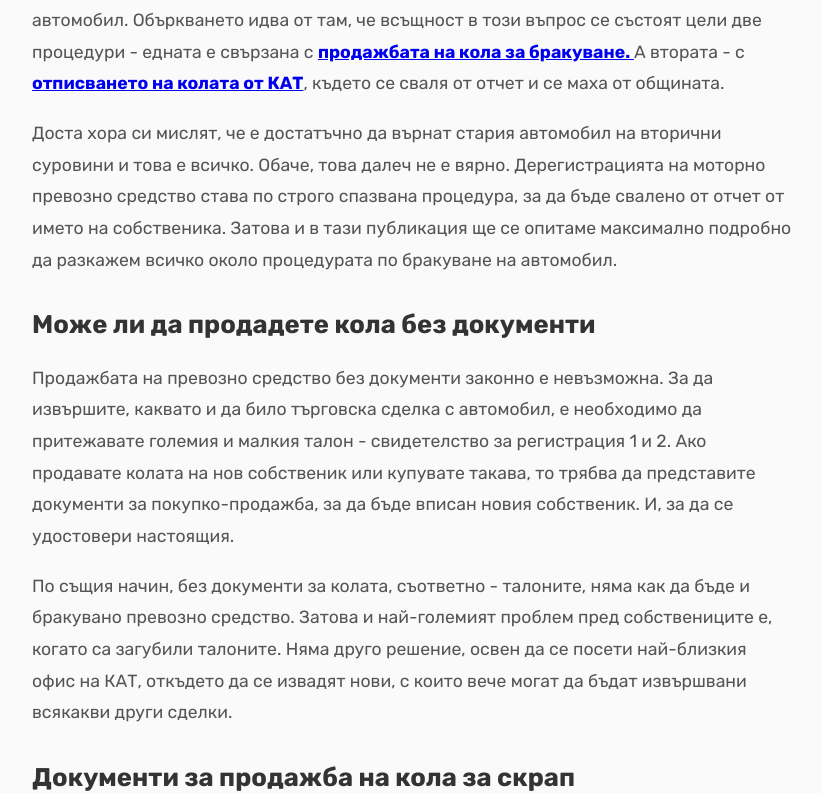
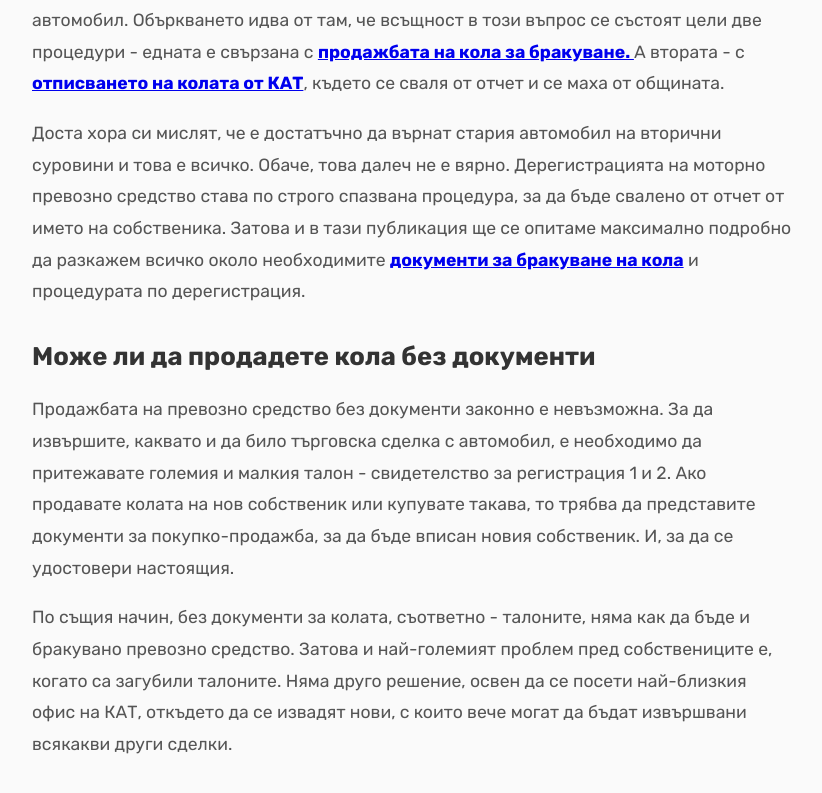
Before and after one commit to inweblife/autoblog, a Next.js app: page /blog/documenti-za-da-brakuvate-kola in a window 1280 px wide. Shown: the part 869-1662 px from the top of the page, without its empty margins (228-1050 px from the left). Built offline with nearby package versions, Linux system fonts and the light colour scheme; a web font is replaced by a local one.

Commit message:
Update page.jsx

```diff
--- a/app/blog/documenti-za-da-brakuvate-kola/page.jsx
+++ b/app/blog/documenti-za-da-brakuvate-kola/page.jsx
@@ -83,7 +83,11 @@ export default function Documenti() {
           Дерегистрацията на моторно превозно средство става по строго спазвана
           процедура, за да бъде свалено от отчет от името на собственика. Затова
           и в тази публикация ще се опитаме максимално подробно да разкажем
-          всичко около процедурата по бракуване на автомобил.
+          всичко около необходимите{" "}
+          <a href="https://kolazascrap.com/blog/documenti-za-brakuvane-na-kola/" target="_blank" rel="noopener noreferrer">
+            <strong>документи за бракуване на кола</strong>
+          </a>{" "}
+          и процедурата по дерегистрация.
         </p>
 
         <h2 className={styles.section_title}>
```
